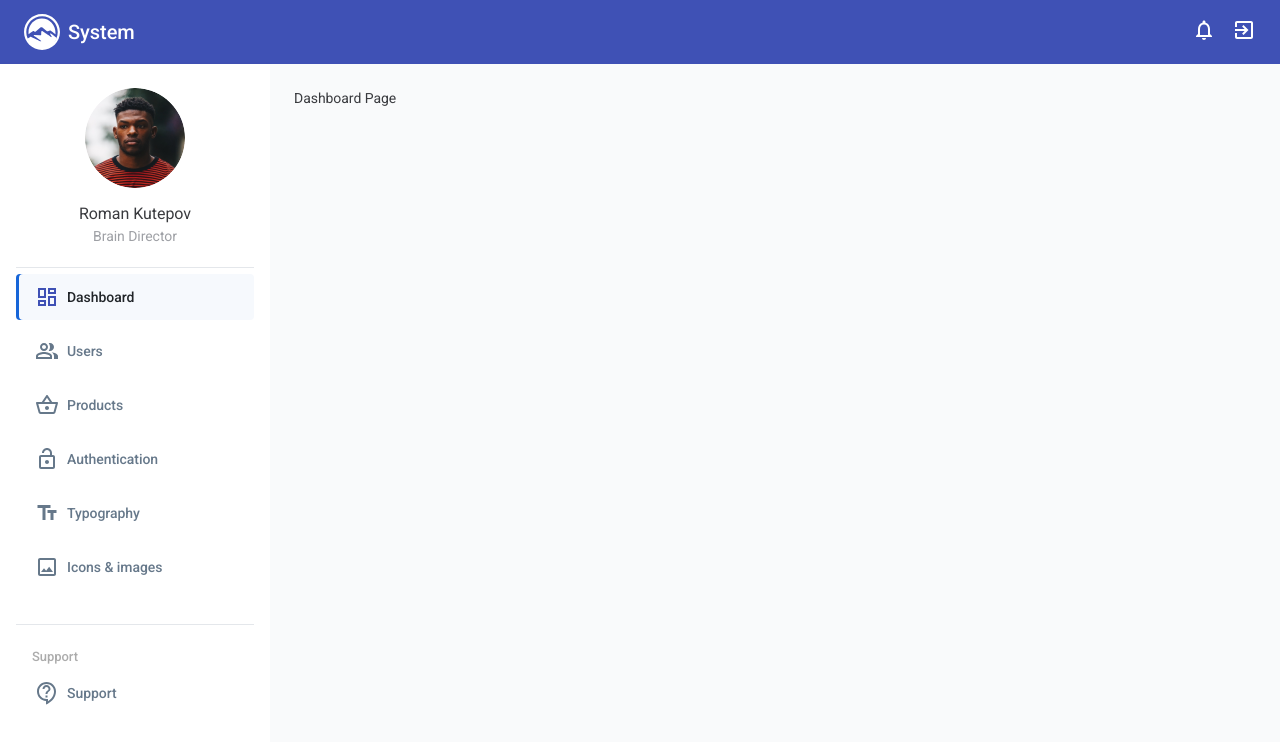
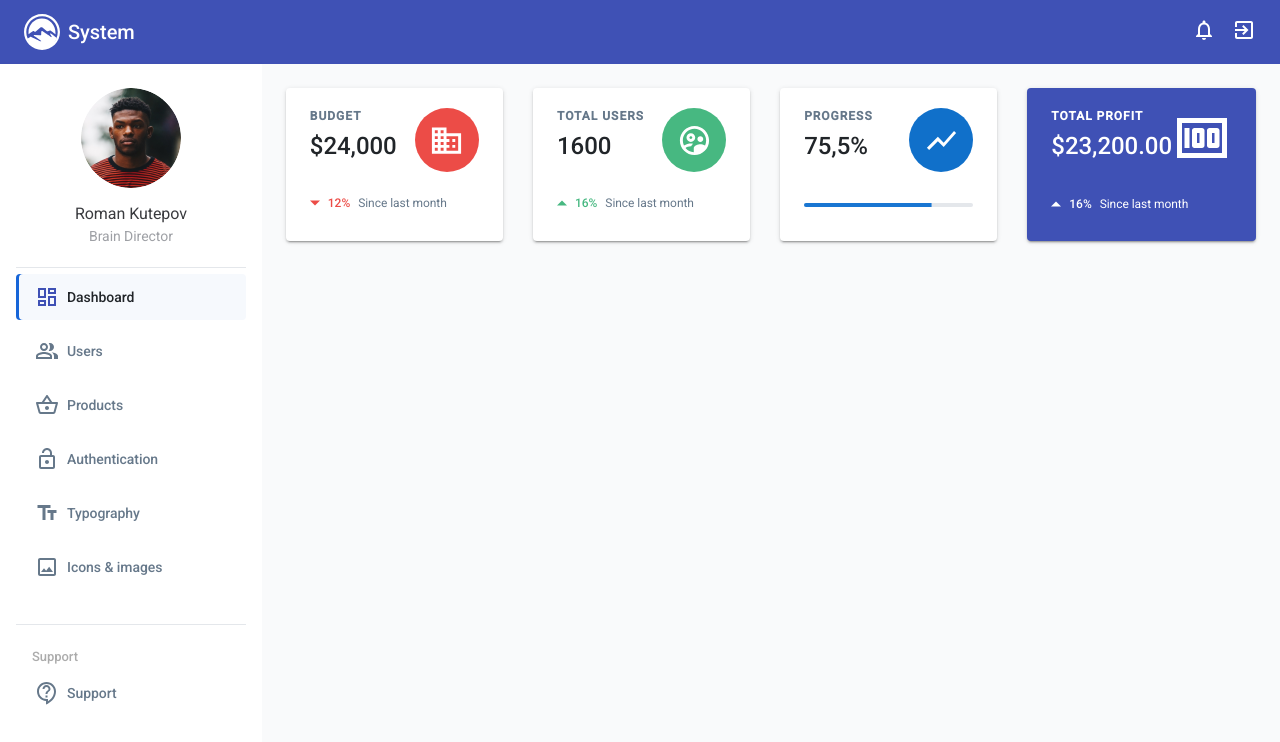
Before and after one commit to AlexKobiliansky/ovr-test, a React (Create React App) app: page / in a window 1280 px wide. Shown: the top 742 px of the page. Built offline with nearby package versions, Linux system fonts and the light colour scheme.

Commit message:
dashboard features added

```diff
--- /dev/null
+++ b/src/components/FeatureBlock/FeatureBlock.jsx
@@ -0,0 +1,62 @@
+import React from 'react';
+import {LinearProgress, Paper} from '@mui/material';
+import {makeStyles} from '@mui/styles';
+import './FeatureBlock.sass';
+
+const useStyles = makeStyles({
+  progress: {
+    borderRadius: 4,
+    top: 7,
+    backgroundColor: '#E4E7EB'
+  },
+});
+
+const FeatureBlock = ({item: {title, value, icon: FeatureIcon, type, dynamic, conversion, iconColor, accent}}) => {
+  const classes = useStyles();
+  return (
+    <Paper
+      className={`feature ${accent ? 'accent' : ''}`}
+      elevation={2}
+    >
+      <div className="feature-top">
+        <div className="feature-info">
+          <div className="feature-title">{title}</div>
+          <div className="feature-value">{value}</div>
+        </div>
+        <div className="feature-icon">
+          {
+            accent
+              ? <FeatureIcon sx={{fontSize: 60}}/>
+              : (
+              <div className="feature-icon-wrap" style={{backgroundColor: iconColor}}>
+                <FeatureIcon fontSize='large'/>
+              </div>
+            )
+          }
+        </div>
+      </div>
+      <div className="feature-bottom">
+        {
+          type === 'statistics'
+            ? (
+              <div className="feature-conversion">
+                <span
+                  className={`feature-conversion-value ${(dynamic === 'increase') ? 'increase' : 'decrease'}`}
+                >
+                  {conversion}%
+                </span>
+                <span className="feature-conversion-desc">Since last month</span>
+              </div>
+            ) : (
+              <LinearProgress
+                className={classes.progress}
+                variant="determinate"
+                value={75.5} />
+            )
+        }
+      </div>
+    </Paper>
+  );
+};
+
+export default FeatureBlock;
--- /dev/null
+++ b/src/components/FeatureBlock/FeatureBlock.sass
@@ -0,0 +1,78 @@
+@import '../../vars'
+@import '../../mixins'
+
+.feature
+  padding: 20px 24px 30px 24px
+  $self: &
+  &-top
+    display: flex
+    justify-content: space-between
+    margin-bottom: 24px
+  &-title
+    font-weight: 700
+    color: #66788A
+    font-size: 12px
+    line-height: 16px
+    margin-bottom: 8px
+    text-transform: uppercase
+    letter-spacing: 0.996px
+  &-value
+    font-weight: 500
+    font-size: 24px
+    line-height: 28px
+    color: #212529
+    margin-bottom: 8px
+  &-icon-wrap
+    width: 64px
+    height: 64px
+    border-radius: 50%
+    display: flex
+    align-items: center
+    justify-content: center
+    svg
+      fill: #fff
+  &-bottom
+    font-size: 12px
+    line-height: 14px
+  &.accent
+    background-color: $primary
+    color: #fff
+    #{$self}-title, #{$self}-value
+      color: #fff
+    #{$self}-conversion
+      &-value
+        color: #fff
+        &.increase
+          &:before
+            +arrow-up(5px, #fff)
+          &.decrease
+            color: $red
+            &:before
+              +arrow-down(5px, #fff)
+      &-desc
+        color: #fff
+
+
+.feature-conversion
+  &-value
+    display: inline-block
+    padding-left: 18px
+    position: relative
+    margin-right: 8px
+    font-weight: 500
+    color: $green
+    &:before
+      content: ''
+      position: absolute
+      left: 0
+      top: 50%
+      transform: translateY(-50%)
+    &.increase
+      &:before
+        +arrow-up(5px, $green)
+    &.decrease
+        color: $red
+        &:before
+          +arrow-down(5px, $red)
+  &-desc
+    color: #66788A
--- /dev/null
+++ b/src/components/Features/Features.jsx
@@ -0,0 +1,64 @@
+import React, {useEffect, useState} from 'react';
+import FeatureBlock from '../FeatureBlock/FeatureBlock';
+import BusinessIcon from '@mui/icons-material/Business';
+import UsersIcon from '@mui/icons-material/SupervisedUserCircleOutlined';
+import ChartIcon from '@mui/icons-material/ShowChartOutlined';
+import MoneyIcon from '@mui/icons-material/MoneyOutlined';
+import './Features.sass';
+
+const featuresData = [
+  {
+    title: 'Budget',
+    value: '$24,000',
+    icon: BusinessIcon,
+    type: 'statistics',
+    dynamic: 'decrease',
+    conversion: '12',
+    iconColor: '#ec4c47',
+    accent: false
+  },
+  {
+    title: 'Total users',
+    value: '1600',
+    icon: UsersIcon,
+    type: 'statistics',
+    dynamic: 'increase',
+    conversion: '16',
+    iconColor: '#47b881',
+    accent: false
+  },
+  {
+    title: 'Progress',
+    value: '75,5%',
+    icon: ChartIcon,
+    type: 'progress',
+    dynamic: null,
+    conversion: '75,5',
+    iconColor: '#1070CA',
+    accent: false
+  },
+  {
+    title: 'Total profit',
+    value: '$23,200.00',
+    icon: MoneyIcon,
+    type: 'statistics',
+    dynamic: 'increase',
+    conversion: '16',
+    iconColor: null,
+    accent: true
+  }
+];
+
+const Features = () => {
+  const [data, setData] = useState([]);
+
+  useEffect(() => setData(featuresData), []);
+
+  return (
+    <div className="features-wrap">
+      { data.map(item => <FeatureBlock key={item.title} item={item} />) }
+    </div>
+  );
+};
+
+export default Features;
--- /dev/null
+++ b/src/components/Features/Features.sass
@@ -0,0 +1,4 @@
+.features-wrap
+  display: grid
+  grid-gap: 30px
+  grid-template-columns: repeat(4, 1fr)
--- a/src/mixins.sass
+++ b/src/mixins.sass
@@ -5,3 +5,17 @@
   background-repeat: no-repeat
   background-size: cover
   background-position: center center
+
+@mixin arrow-up($size, $color)
+  width: 0
+  height: 0
+  border-left: $size solid transparent
+  border-right: $size solid transparent
+  border-bottom: $size solid $color
+
+@mixin arrow-down($size, $color)
+  width: 0
+  height: 0
+  border-left: $size solid transparent
+  border-right: $size solid transparent
+  border-top: $size solid $color
--- a/src/pages/DashboardPage.jsx
+++ b/src/pages/DashboardPage.jsx
@@ -1,10 +1,11 @@
 import React from 'react';
+import Features from '../components/Features/Features';
 
 const DashboardPage = () => {
   return (
-    <div>
-      Dashboard Page
-    </div>
+    <>
+      <Features />
+    </>
   );
 };
 
```
